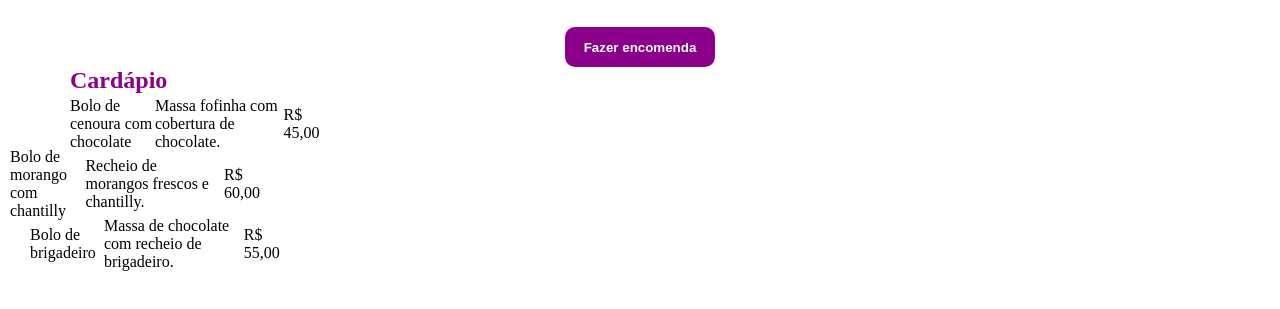
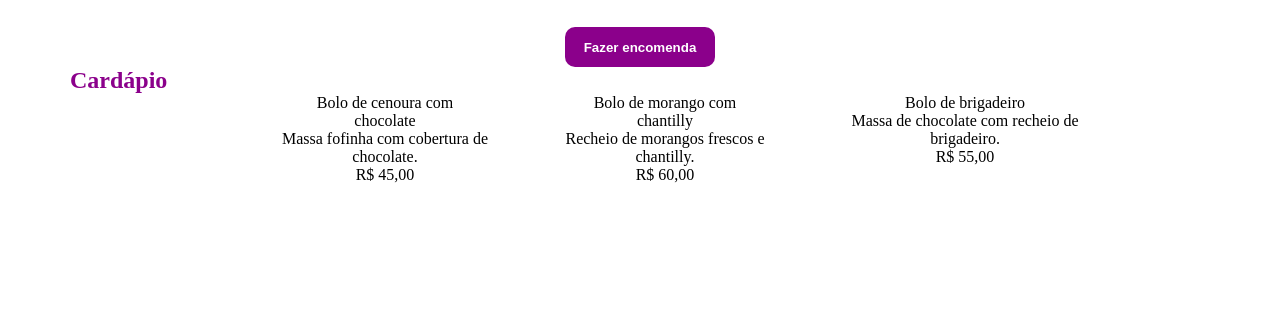
Before and after one commit to Phelps67/rec-prova-luis, a plain HTML site: page index.html in a window 1280 px wide. Shown: the part 251-560 px from the top of the page. Drawn offline with Linux system fonts and the light colour scheme.

Commit message:
feat: 1.2

```diff
--- a/index.html
+++ b/index.html
@@ -27,7 +27,8 @@
             <button id="encomendar">Fazer encomenda</button>
         </section>
         <section id="cards">
-            <h2 id="cardapio">Cardápio</h2>
+               <h2 id="cardapio">Cardápio</h2>
+            <div id="nomedocardapio">
             <div class="cardapios" id="card1">
                 <p>Bolo de cenoura com <br>chocolate</p>
                 <p>Massa fofinha com cobertura de <br>chocolate.</p>
@@ -43,6 +44,7 @@
                 <p>Massa de chocolate com recheio de <br>brigadeiro.</p>
                 <p>R$ 55,00</p>
             </div>
+            </div>
         </section>
     </main>
 
--- a/style.css
+++ b/style.css
@@ -69,14 +69,14 @@ h1 {
     font-weight: bold;
     padding-left: 70px;
 }
+#cards{
 
+}
 .cardapios{
     width: 250px;
     height: 60px;
-    display: flex;
-    justify-content: center;
-    align-items: center;
-    fle
+
+
 }
 #card1{
     margin-left: 70px;
@@ -87,3 +87,11 @@ h1 {
 #card3{
     margin-left: 30px;
 }
+
+#nomedocardapio{
+     display: flex;
+    justify-content: center;
+    align-items: center;
+    text-align: center;
+    gap: 20px;
+}
```
